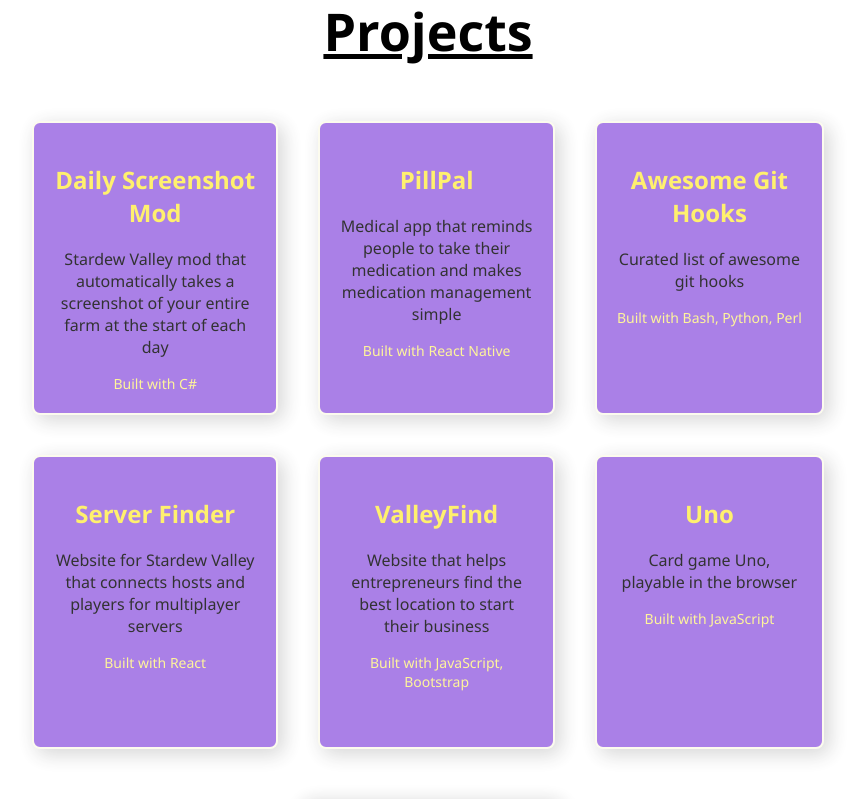
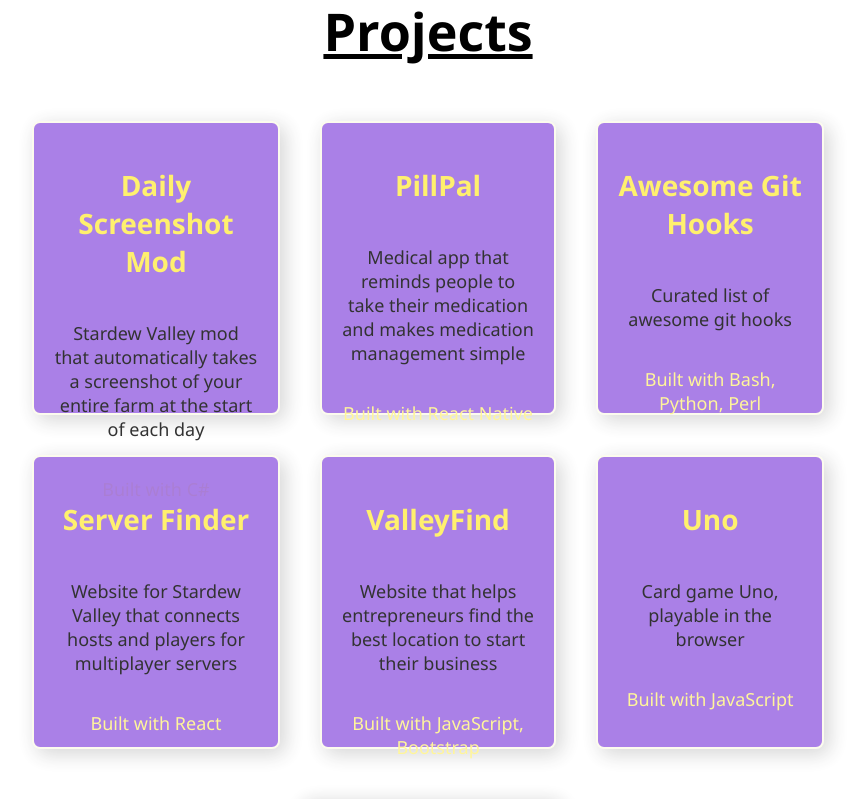
Before and after one commit to CompSciLauren/compscilauren.github.io, a React (Create React App) app: page / in a window 1280 px wide. Shown: the part 840-1639 px from the top of the page, without its empty margins (212-1077 px from the left). Built offline with nearby package versions, Linux system fonts and the light colour scheme.

Commit message:
Improve design of project section

```diff
--- a/src/components/Project.jsx
+++ b/src/components/Project.jsx
@@ -3,7 +3,7 @@ import React from "react";
 const Project = (props) => {
   return (
     <a href={props.link} target="_blank">
-      <div class="projects-grid-item">
+      <div className="projects-grid-item">
         <h2 style={{ color: "#ffed4a" }}>{props.title}</h2>
         <p>{props.description}</p>
         <p className="tool-list">Built with {props.builtWith}</p>
--- a/src/styles/project.css
+++ b/src/styles/project.css
@@ -3,11 +3,13 @@
   grid-template-columns: auto auto auto;
 }
 .projects-grid-item {
+  display: flex;
+  flex-direction: column;
+  justify-content: space-between;
   height: 250px;
   background-color: #9561e2;
   padding: 20px;
   margin: 20px;
-  font-size: 16px;
   text-align: center;
   box-shadow: 5px 5px 20px 1px rgba(0, 0, 0, 0.2);
   opacity: 80%;
@@ -15,6 +17,14 @@
   border-color: #fcfbeb;
   border-width: 2px;
   border-radius: 8px;
+}
+
+.projects-grid-item h2 {
+  font-size: 28px;
+}
+
+.projects-grid-item p {
+  font-size: 18px;
 }
 
 .projects-grid-item:hover {
@@ -26,5 +36,5 @@
 
 .tool-list {
   color: #fff382;
-  font-size: 14px;
+  font-size: 16px;
 }
```
